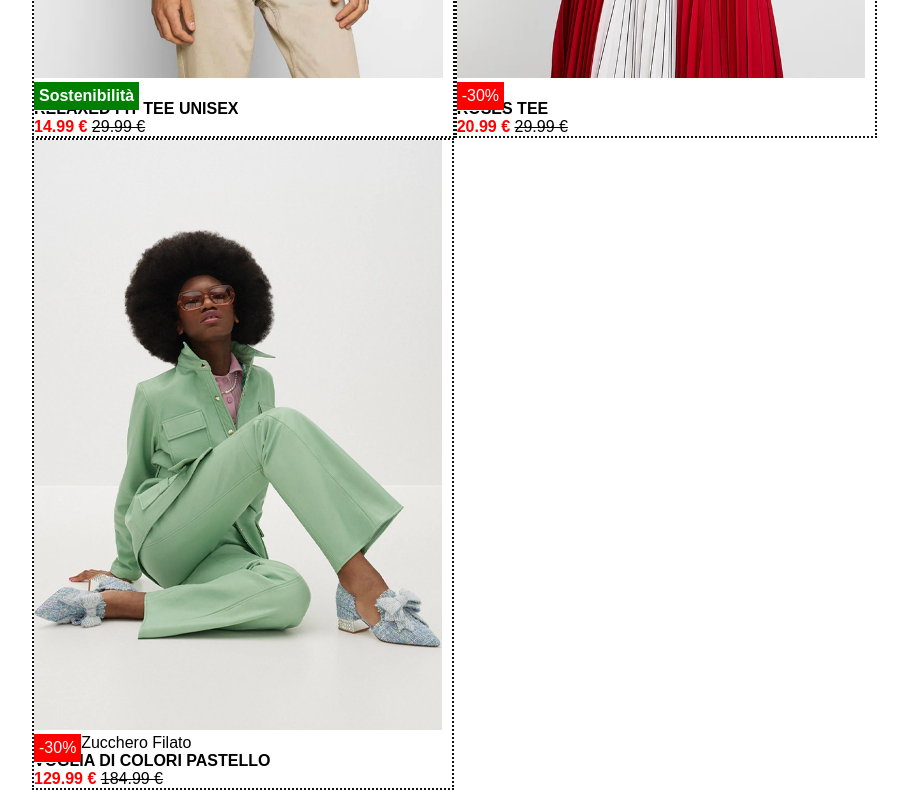
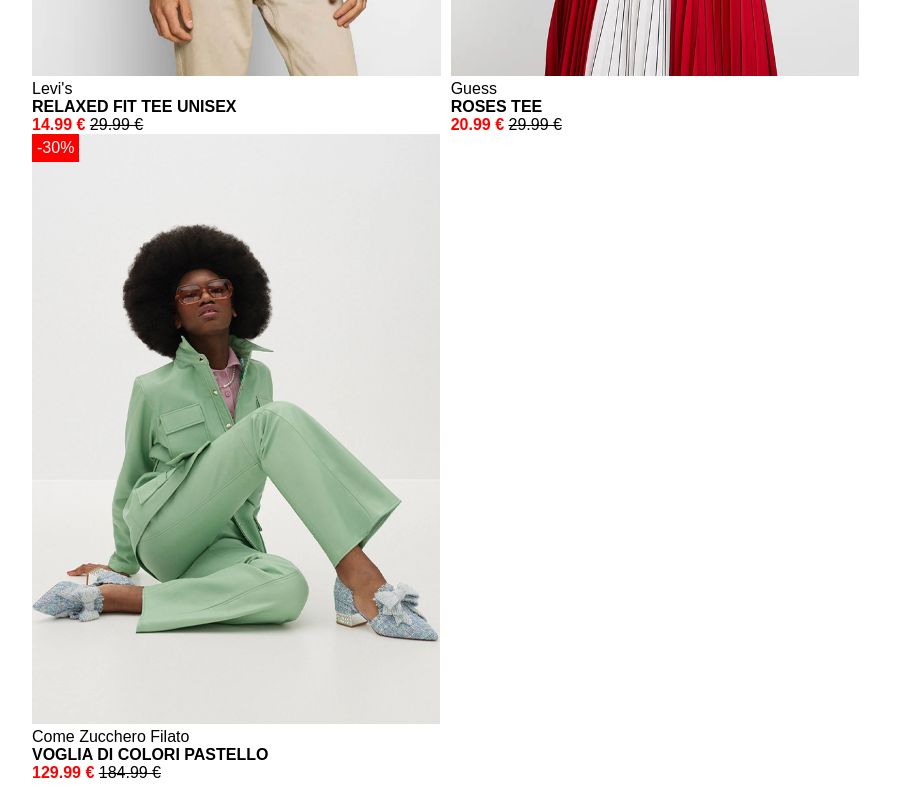
Before and after one commit to Vegadrone/html-css-boolando, a plain HTML site: page index.html in a window 1280 px wide. Shown: the part 620-1420 px from the top of the page, without its empty margins (96-1004 px from the left). Drawn offline with Linux system fonts and the light colour scheme.

```diff
--- a/css/style.css
+++ b/css/style.css
@@ -81,19 +81,40 @@
 
 .cards{
     position: relative;
-    border: #111111 dotted 2px;
+    /* border: #111111 dotted 2px; */
 
 }
 
 
 .foto-a {
-
     height: 590px;
     /* border: #111111 dotted 2px; */
     margin-right: 10px;
 
 }
 
+.discount {
+    background-color: red;
+    color: #fff;
+    position: absolute;
+    top: 0;
+    left: 0;
+    padding: 5px;
+    font-size: 16px;
+    z-index: 1;
+}
+
+.sustain {
+    background-color: green;
+    color: #fff;
+    position: absolute;
+    top: 0;
+    left: 0;
+    font-size: 16px;
+    font-weight: bold;
+    padding: 5px;
+    z-index: 1;
+}
 .foto-b {
     /* width: 390px; */
     height: 590px;
@@ -124,28 +145,6 @@
     display: block;
 }
 
-.discount{
-    background-color: red;
-    color: #fff;
-    position: absolute;
-    top: 10;
-    left: 0;
-    padding: 5px;
-    font-size: 16px;
-    z-index: 1;
-}
-
-.sustain{
-    background-color: green;
-    color: #fff;
-    position: absolute;
-    top:10;
-    left: 0;
-    font-size: 16px;
-    font-weight: bold;
-    padding: 5px;
-    z-index: 1;
-}
 
 .price{
     color: red;
--- a/index.html
+++ b/index.html
@@ -38,8 +38,6 @@
                 <div class="cards">
                     <img class="foto-a" src="./img/1.webp" alt="">
                     <img class="foto-b" src="./img/1b.webp" alt="">
-                    <div class="heart">&#10084;</div>
-                    <div class="red-hover">&#10084;</div>
                     <div class="discount">-50%</div>
                     <div class="sustain">Sostenibilità</div>
                     <div>
@@ -51,8 +49,6 @@
                 <div class="cards">
                     <img class="foto-a" src="./img/2.webp" alt="">
                     <img class="foto-b" src="./img/2b.webp" alt="">
-                    <div class="heart">&#10084;</div>
-                    <div class="red-hover">&#10084;</div>
                     <div class="discount">-30%</div>
                     <div>
                         <div>Guess</div>
@@ -63,8 +59,6 @@
                 <div class="cards">
                     <img class="foto-a" src="./img/3.webp" alt="">
                     <img class="foto-b" src="./img/3b.webp" alt="">
-                    <div class="heart">&#10084;</div>
-                    <div class="red-hover">&#10084;</div>
                     <div class="discount">-30%</div>
                     <div>
                         <div>Come Zucchero Filato</div>
@@ -77,8 +71,6 @@
                 <div class="cards">
                     <img class="foto-a" src="./img/4.webp" alt="">
                     <img class="foto-b" src="./img/4b.webp" alt="">
-                    <div class="heart">&#10084;</div>
-                    <div class="red-hover">&#10084;</div>
                     <div class="discount">-50%</div>
                     <div class="sustain">Sostenibilità</div>
                     <div>
@@ -90,8 +82,6 @@
                 <div class="cards">
                     <img class="foto-a" src="./img/5.webp" alt="">
                     <img class="foto-b" src="./img/5b.webp" alt="">
-                    <div class="heart">&#10084;</div>
-                    <div class="red-hover">&#10084;</div>
                     <div>
                         <div>Maya Deluxe</div>
                         <h4>STIRPE BODICE</h4>
@@ -101,8 +91,6 @@
                 <div class="cards">
                     <img class="foto-a" src="./img/6.webp" alt="">
                     <img class="foto-b" src="./img/6b.webp" alt="">
-                    <div class="heart">&#10084;</div>
-                    <div class="red-hover">&#10084;</div>
                     <div class="sustain">Sostenibilità</div>
                     <div>
                         <div>Esprit</div>
```
